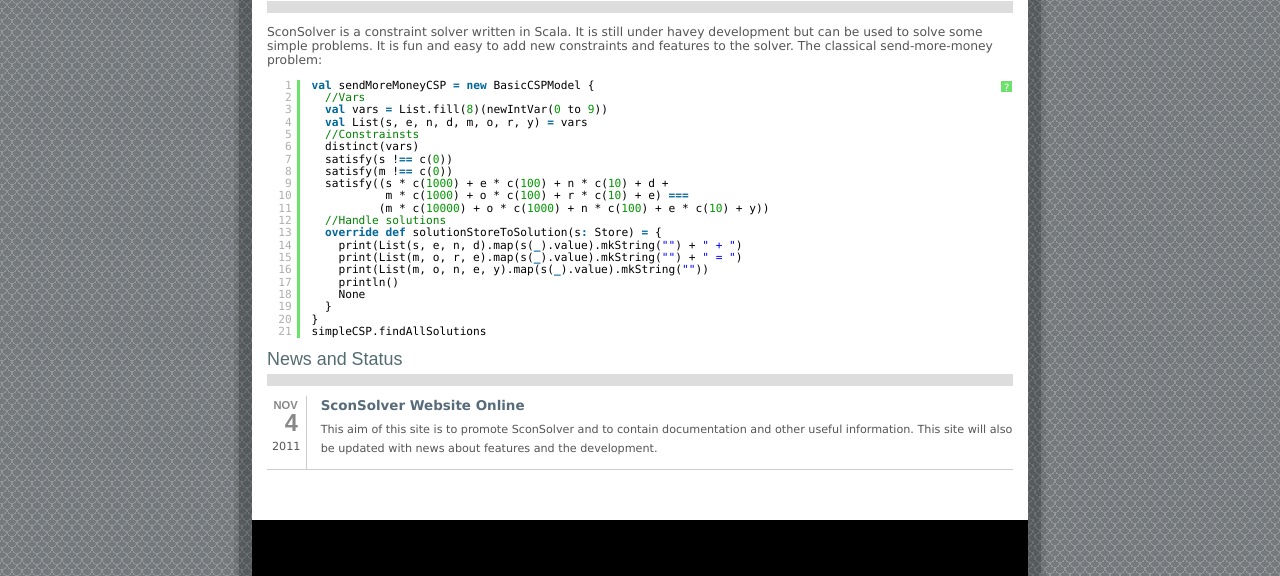
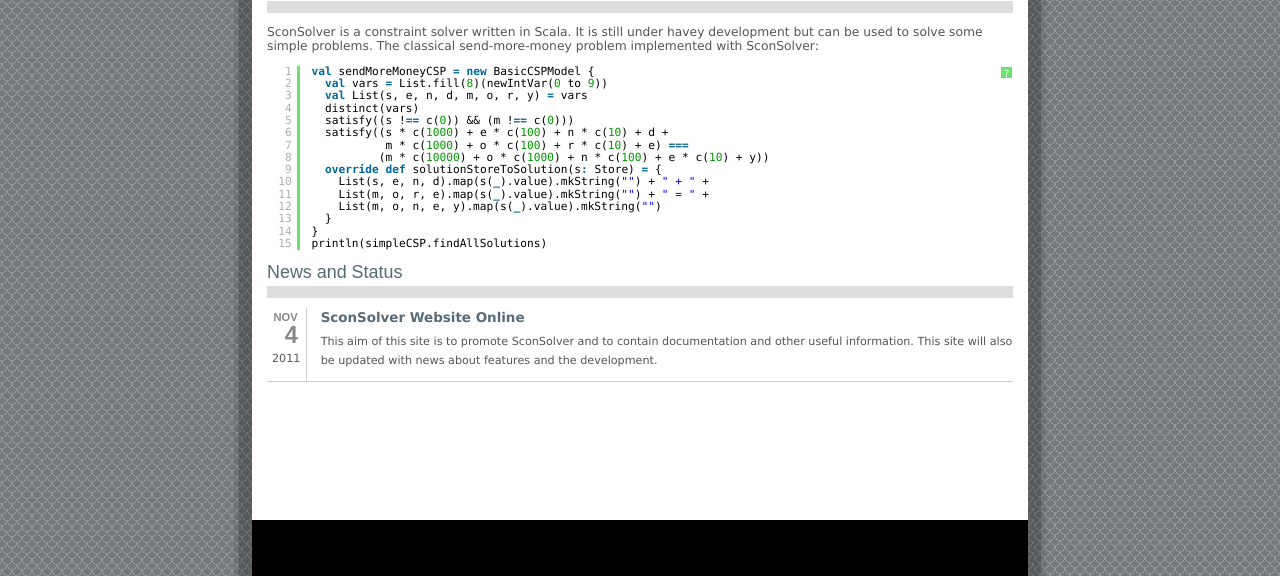
Before and after one commit to kjellwinblad/sconsolver, a Jekyll site: the page built from index.html, in a window 1280 px wide, cut to the strip 324-900 px from the top of the page. Built offline with Jekyll 4.4.1, drawn with Linux system fonts in a browser that asks for light colours.

Commit message:
Added example.

```diff
--- a/index.html
+++ b/index.html
@@ -8,29 +8,23 @@ id: home
 <h1>Welcome to <span class="dark">SconSolver</span></h1>
 
 <p class="text-content">
-  SconSolver is a constraint solver written in Scala. It is still under havey development but can be used to solve some simple problems. It is fun and easy to add new constraints and features to the solver. The classical send-more-money problem:
+  SconSolver is a constraint solver written in Scala. It is still under havey development but can be used to solve some simple problems. The classical send-more-money problem implemented with SconSolver:
 <pre class="brush: scala;">
 val sendMoreMoneyCSP = new BasicCSPModel {
-  //Vars
   val vars = List.fill(8)(newIntVar(0 to 9))
   val List(s, e, n, d, m, o, r, y) = vars
-  //Constrainsts
   distinct(vars)
-  satisfy(s !== c(0))
-  satisfy(m !== c(0))
+  satisfy((s !== c(0)) && (m !== c(0)))
   satisfy((s * c(1000) + e * c(100) + n * c(10) + d +
            m * c(1000) + o * c(100) + r * c(10) + e) ===
           (m * c(10000) + o * c(1000) + n * c(100) + e * c(10) + y))
-  //Handle solutions
   override def solutionStoreToSolution(s: Store) = {
-    print(List(s, e, n, d).map(s(_).value).mkString("") + " + ")
-    print(List(m, o, r, e).map(s(_).value).mkString("") + " = ")
-    print(List(m, o, n, e, y).map(s(_).value).mkString(""))
-    println()
-    None
+    List(s, e, n, d).map(s(_).value).mkString("") + " + " +
+    List(m, o, r, e).map(s(_).value).mkString("") + " = " +
+    List(m, o, n, e, y).map(s(_).value).mkString("")
   }
 }
-simpleCSP.findAllSolutions
+println(simpleCSP.findAllSolutions)
 </pre>
 </p>
 
```
